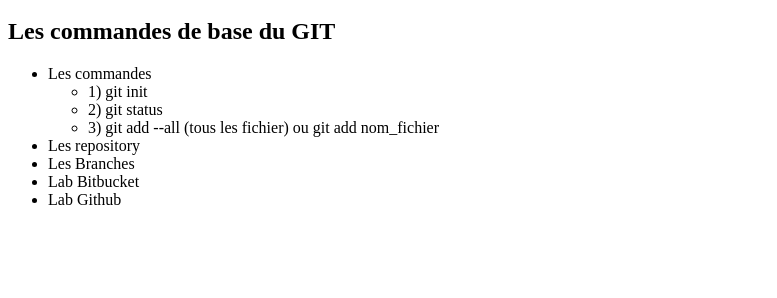
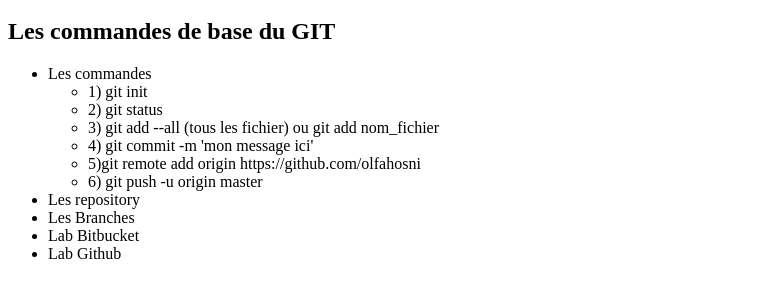
Before and after one commit to olfahosni/labgit, a plain HTML site: page index.html in a window 1280 px wide. Shown: the part 48-346 px from the top of the page, without its empty margins (0-777 px from the left). Drawn offline with Linux system fonts and the light colour scheme.

Commit message:
la dexiemec

```diff
--- a/index.html
+++ b/index.html
@@ -15,6 +15,9 @@
             <li>1) git init</li>
             <li>2) git status</li>
             <li>3) git add --all (tous les fichier) ou git add nom_fichier</li>
+            <li>4) git commit -m 'mon message ici'</li>
+            <li> 5)git remote add origin https://github.com/olfahosni</li>
+            <li>6) git push -u origin master </li>
         </ul>
 
 
```
